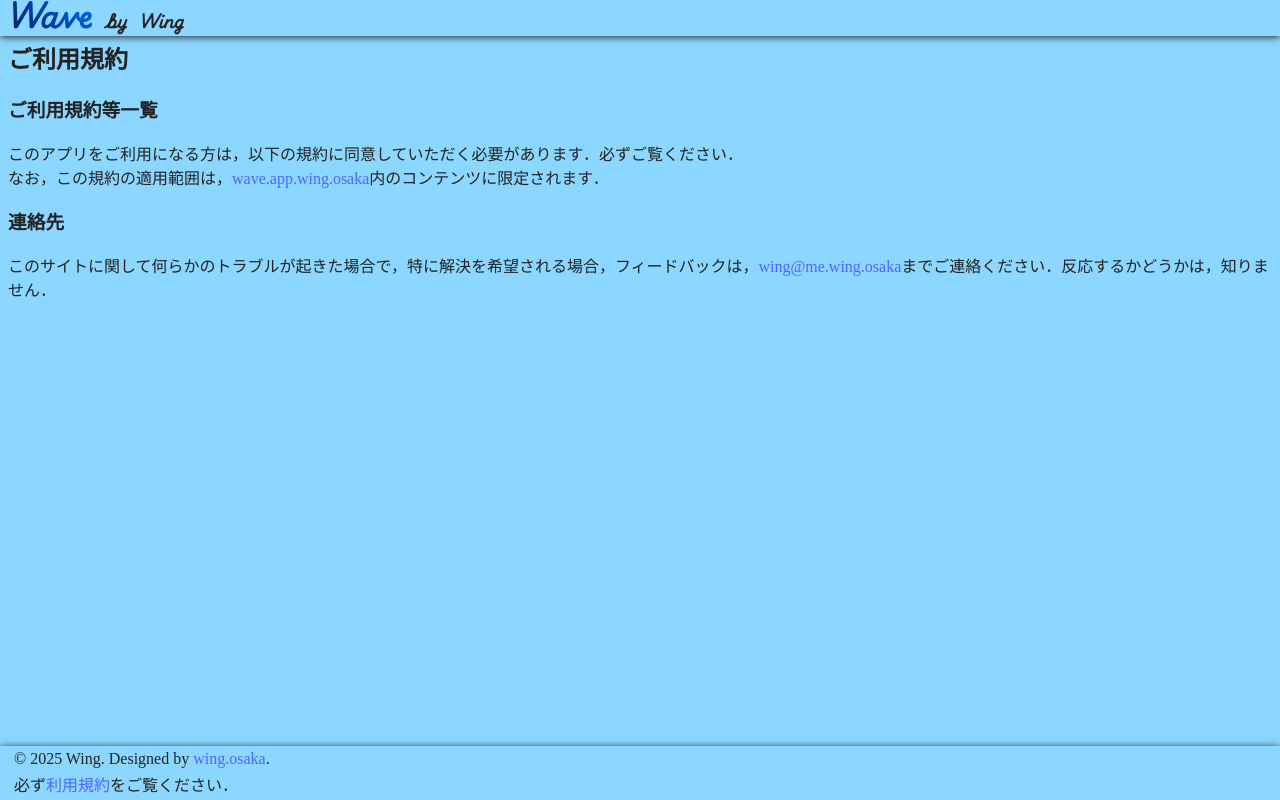
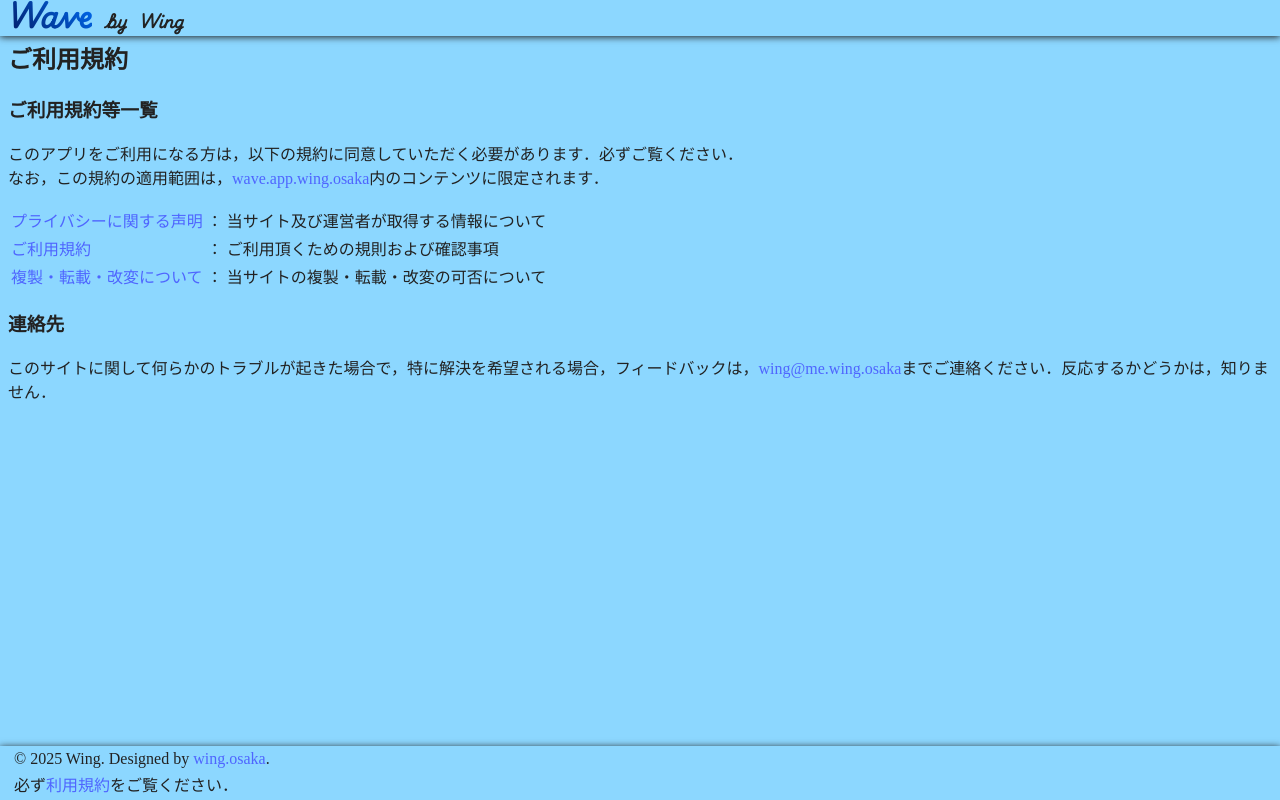
Before and after one commit to te-wing/wave.graphics, a Next.js app: page /policy in a window 1280 px wide. Built offline with nearby package versions, Linux system fonts and the light colour scheme; a web font is replaced by a local one.

Commit message:
リスト完了

```diff
--- a/src/app/globals.scss
+++ b/src/app/globals.scss
@@ -50,6 +50,6 @@ a:hover {
     color: var(--a-hover);
 }
 
-a, p, h2, h3, h4 {
+a, p, h2, h3, h4, td {
     font-family: ZenMaru;
 }
--- a/src/app/policy/page.tsx
+++ b/src/app/policy/page.tsx
@@ -1,4 +1,5 @@
 import Link from 'next/link';
+import styles from './policyList.module.scss';
 
 export default function policyPage() {
   return (
@@ -8,6 +9,25 @@ export default function policyPage() {
         このアプリをご利用になる方は，以下の規約に同意していただく必要があります．必ずご覧ください．<br />
         なお，この規約の適用範囲は，<Link href='/'>wave.app.wing.osaka</Link>内のコンテンツに限定されます．
       </p>
+      <section>
+        <table>
+          <tr>
+            <td><Link href='/policy/privacy'>プライバシーに関する声明</Link></td>
+            <td>：</td>
+            <td>当サイト及び運営者が取得する情報について</td>
+          </tr>
+          <tr>
+            <td><Link href='/policy/privacy'>ご利用規約</Link></td>
+            <td>：</td>
+            <td>ご利用頂くための規則および確認事項</td>
+          </tr>
+          <tr>
+            <td><Link href='/policy/privacy'>複製・転載・改変について</Link></td>
+            <td>：</td>
+            <td>当サイトの複製・転載・改変の可否について</td>
+          </tr>
+        </table>
+      </section>
       <h3>連絡先</h3>
       <p>このサイトに関して何らかのトラブルが起きた場合で，特に解決を希望される場合，フィードバックは，<a href='mailto:wing@me.wing.osaka'>wing@me.wing.osaka</a>までご連絡ください．反応するかどうかは，知りません．</p>
     </>
```
Also changed, not shown: src/app/policy/policyList.module.scss (added).
